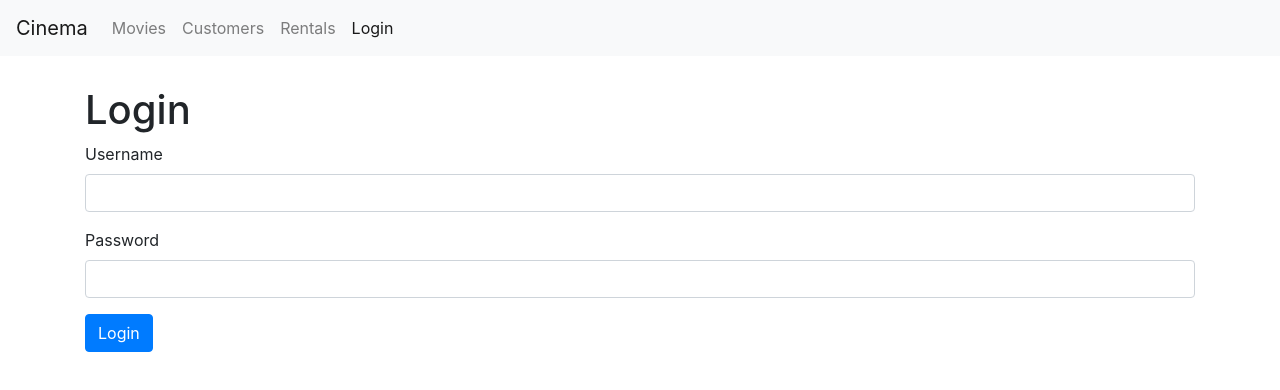
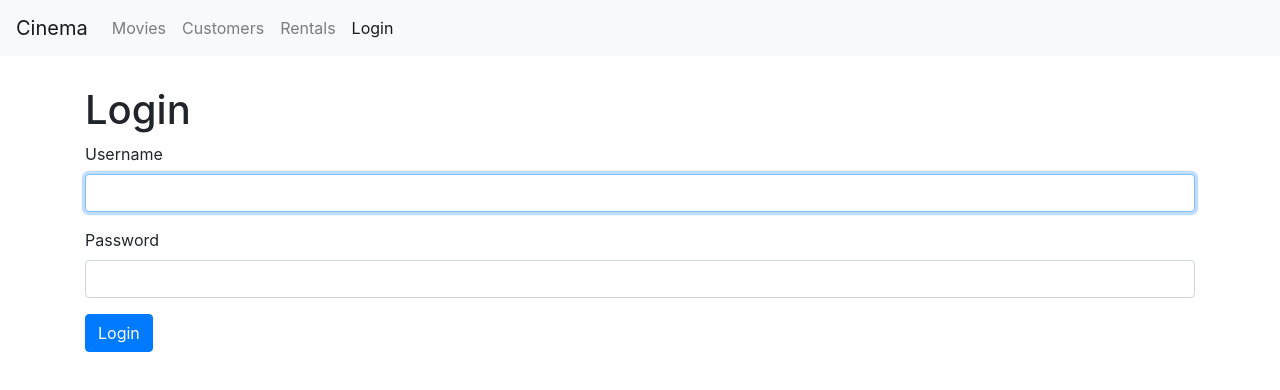
Before and after one commit to Segaltair/cinema, a React (Create React App) app: page /login in a window 1280 px wide. Shown: the top 390 px of the page. Built offline with nearby package versions, Linux system fonts and the light colour scheme.

Commit message:
handle username

```diff
--- a/src/components/loginForm.jsx
+++ b/src/components/loginForm.jsx
@@ -1,14 +1,29 @@
 import React, {Component} from "react";
 
 class LoginForm extends Component {
+    state = {
+        account: {username: "", password: ""}
+    };
+
+    handleChange = e => {
+        const account = {...this.state.account};
+        account.username = e.currentTarget.value;
+        this.setState({account});
+    };
+
     render() {
         return (
             <div>
                 <h1>Login</h1>
-                <form>
+                <form onSubmit={this.handleSubmit}>
                     <div className="form-group">
                         <label htmlFor="username">Username</label>
-                        <input id="username" type="text" className="form-control"/>
+                        <input value={this.state.account.username}
+                               onChange={this.handleChange}
+                               autoFocus
+                               ref={this.username}
+                               id="username"
+                               type="text" className="form-control"/>
                     </div>
                     <div className="form-group">
                         <label htmlFor="password">Password</label>
@@ -19,6 +34,13 @@ class LoginForm extends Component {
             </div>
         );
     }
+
+    handleSubmit = e => {
+        e.preventDefault();
+
+        const username = this.username.current.value;
+        console.log(username)
+    }
 }
 
 export default LoginForm;
```
